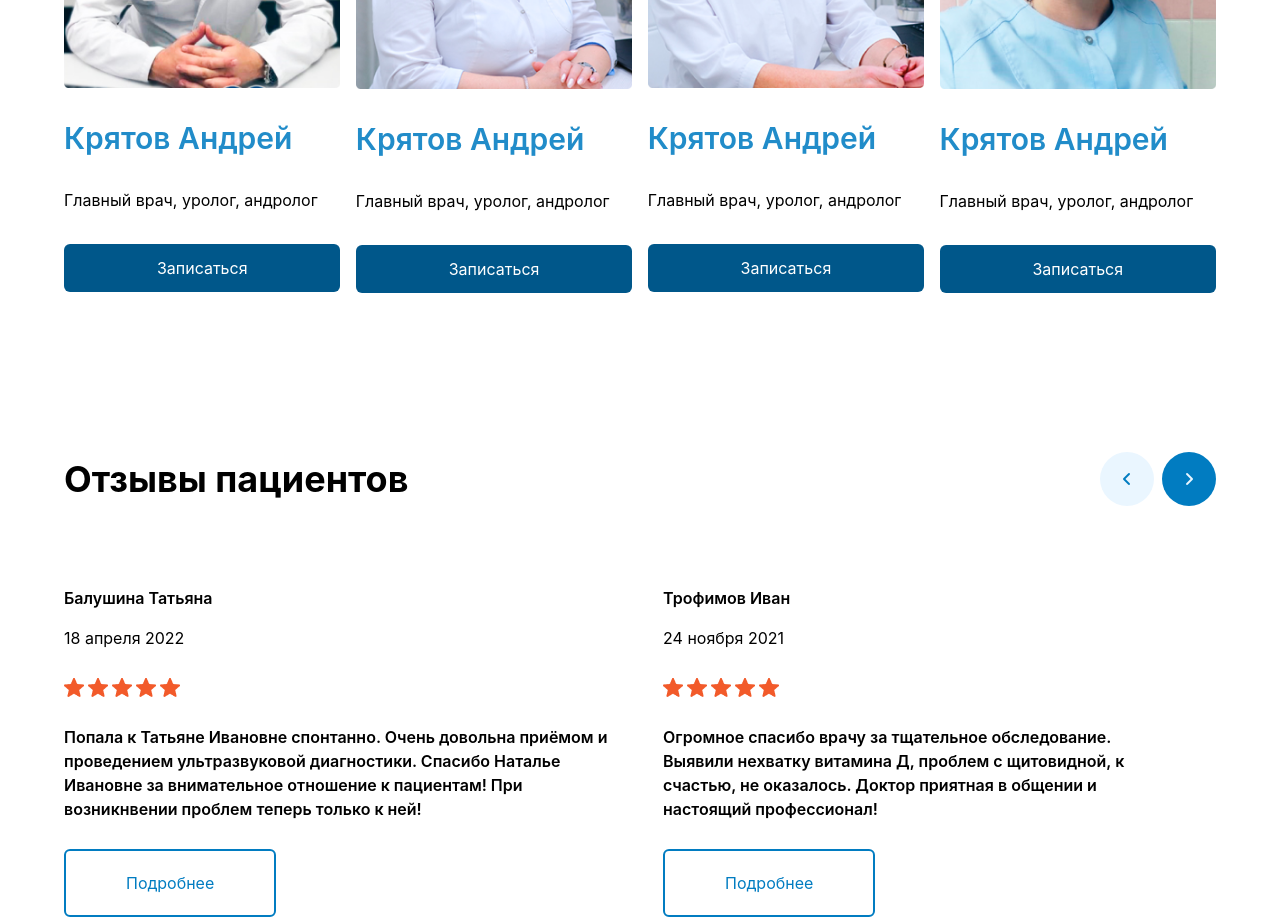
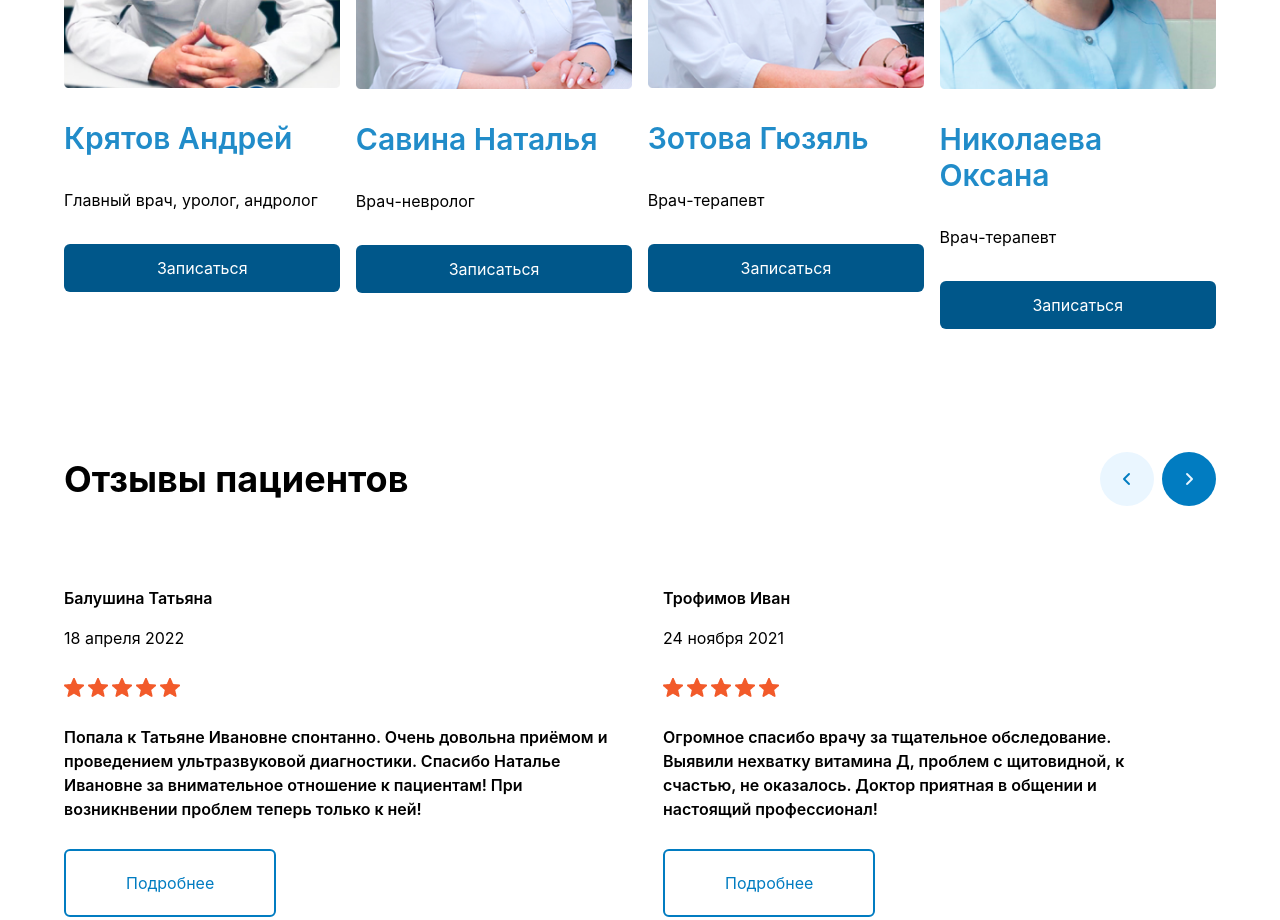
Before and after one commit to Vikingstrong/Exam-4, a website: page src/page4.html in a window 1280 px wide. Shown: the part 2860-3780 px from the top of the page. Drawn offline with nearby package versions, Linux system fonts and the light colour scheme; files that its build step writes are made by us from their sources.

Commit message:
Fixed bug

```diff
--- a/src/page4.html
+++ b/src/page4.html
@@ -154,20 +154,20 @@
             </div>
                  <div class="lg:w-[24%]  flex flex-col items-start gap-8">
                 <img src="page4/d2.png" alt="">
-                <h1 class="text-[#218CC9] text-3xl font-semibold">Крятов Андрей</h1>
-                <h1>Главный врач, уролог, андролог</h1>
+                <h1 class="text-[#218CC9] text-3xl font-semibold">Савина Наталья</h1>
+                <h1>Врач-невролог</h1>
                 <button class="lg:flex! hidden! w-full py-3 rounded-md bg-[#00578A] justify-center text-white">Записаться</button>
             </div>
                  <div class="lg:w-[24%] flex flex-col items-start gap-8">
                 <img src="page4/d3.png" alt="">
-                <h1 class="text-[#218CC9] text-3xl font-semibold">Крятов Андрей</h1>
-                <h1>Главный врач, уролог, андролог</h1>
+                <h1 class="text-[#218CC9] text-3xl font-semibold">Зотова Гюзяль</h1>
+                <h1>Врач-терапевт</h1>
                 <button class="lg:flex! hidden! w-full py-3 rounded-md bg-[#00578A] justify-center text-white">Записаться</button>
             </div>
                  <div class="lg:w-[24%]  flex flex-col items-start gap-8">
                 <img src="page4/d4.png" alt="">
-                <h1 class="text-[#218CC9] text-3xl font-semibold">Крятов Андрей</h1>
-                <h1>Главный врач, уролог, андролог</h1>
+                <h1 class="text-[#218CC9] text-3xl font-semibold">Николаeва Оксана</h1>
+                <h1>Врач-терапевт</h1>
                 <button class="lg:flex! hidden! w-full py-3 rounded-md bg-[#00578A] justify-center text-white">Записаться</button>
             </div>
         </div>
```
